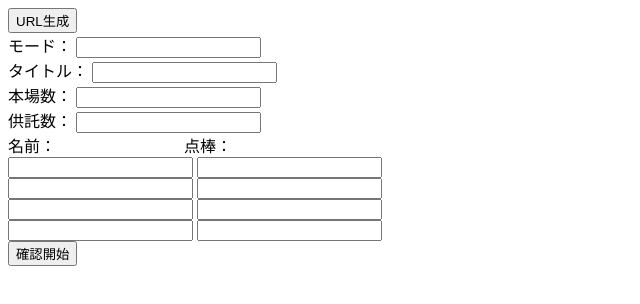
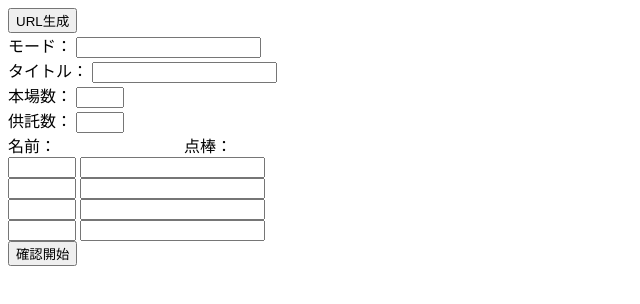
Before and after one commit to tamacool/mahjong_check_tool, a plain HTML site: page index.html in a window 1280 px wide. Shown: the whole page, without its empty margins (0-640 px from the left). Drawn offline with Linux system fonts and the light colour scheme.

Commit message:
add:index.cssでcssファイルを追加

```diff
--- /dev/null
+++ b/css/index.css
@@ -0,0 +1,11 @@
+#honba{
+  width: 40px;
+}
+
+#kyoutaku{
+  width: 40px;
+}
+
+#tonchaName, #nanchaName, #syachaName, #peichaName{
+  width: 60px;
+}
--- a/index.html
+++ b/index.html
@@ -4,6 +4,7 @@
     <meta charset="utf-8">
     <title>麻雀条件確認ツール（試作版）</title>
     <script type="text/javascript" src="./src/mct.js"></script>
+    <link rel="stylesheet" type="text/css" href="./css/index.css">
   </head>
   <body>
     <input type="button" value="URL生成" onclick="makeLink();"><br>
```
